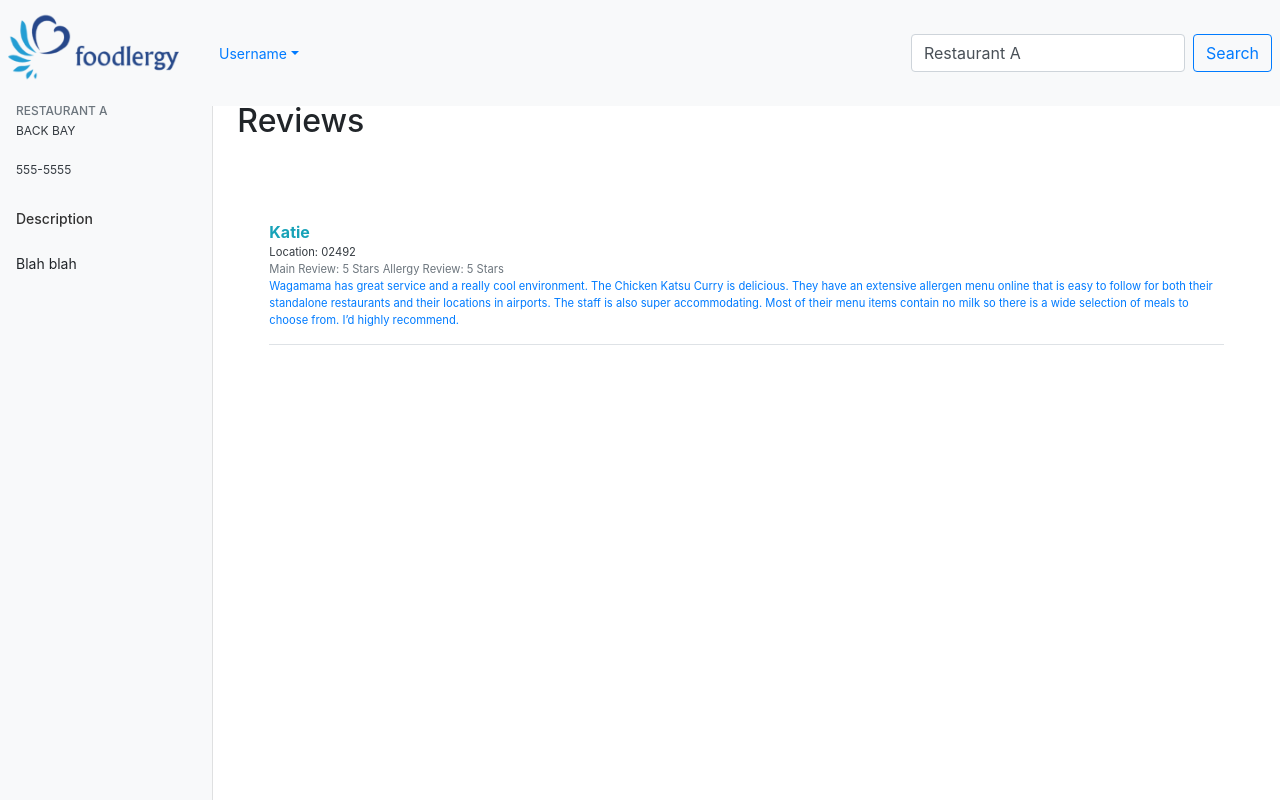
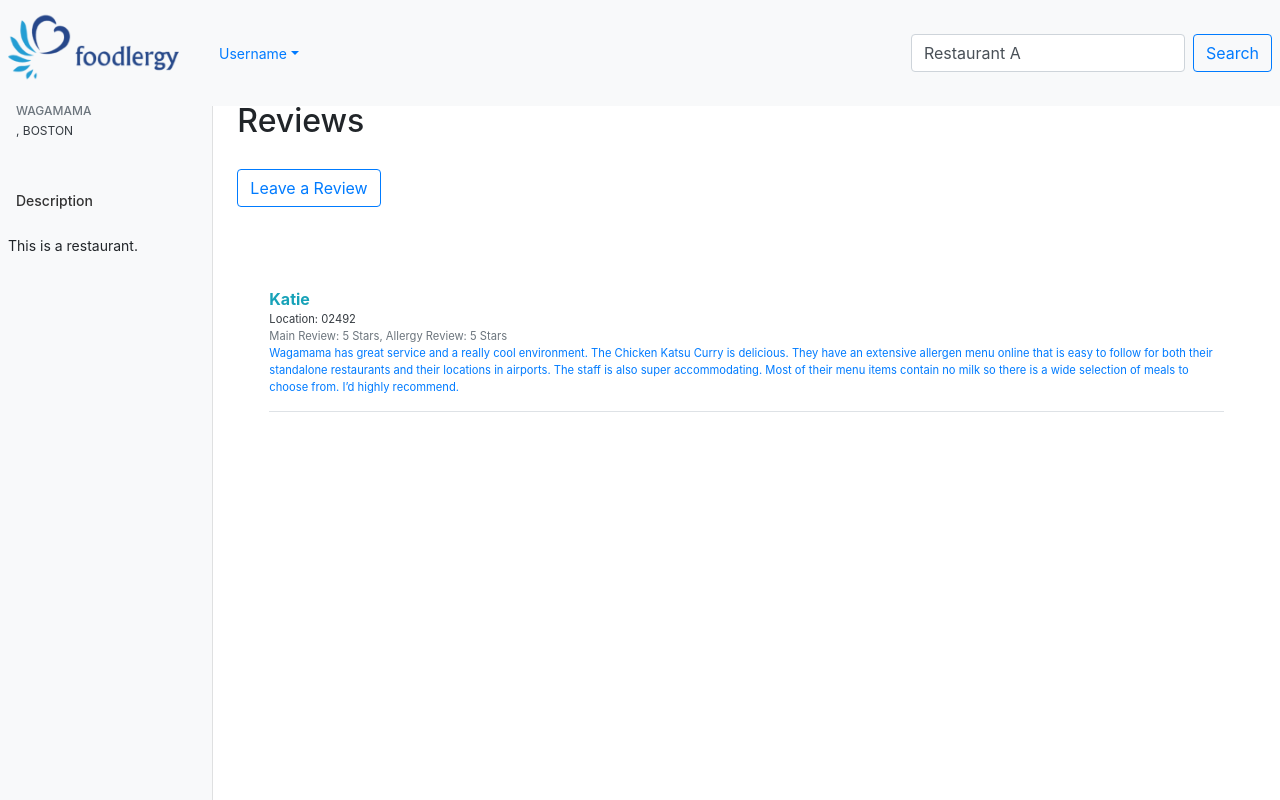
Before and after one commit to emmafw/Cute-Puppy, a PHP site: page /reviews.php?restaurantId=1 in a window 1280 px wide. Run offline with PHP 8.4, Linux system fonts and the light colour scheme; data comes from the database, SQL or seed files in the repository; some libraries are stand-ins or nearby versions.

Commit message:
Added info on review page
next: get allergies filter working on results page

```diff
--- a/reviews.php
+++ b/reviews.php
@@ -3,9 +3,9 @@
 	require_once('config.php');
 
 	$conn = mysqli_connect(DBHOST,DBUSER,DBPASS,DBNAME);
-	$restaurant = "restaurant";
-	$review = "review";
-	$user = "user";
+	//$restaurant = "restaurant";
+	//$review = "review";
+	//$user = "user";
 
 	$restId = $_GET['restaurantId'];
 
@@ -27,6 +27,7 @@
 				if($restId==$row["RestaurantID"]){
 					$entries[] = array($row["FirstName"],$row["Zipcode"],$row["MainStars"],$row["AllergyStars"]); //,$row["Review"]); //review is too long to hold in an array
 					$rev[]= array($row["Review"]);
+					$restaurant = array($row["Name"],$row["Address"],$row["City"],$row["Phone"]);
 				}
 			}
 		}
@@ -110,7 +111,7 @@
 		var restaurantList = [["User A","Back Bay",5,"What a cool place wow","Nut Free, No Soy"],["User B","Brookline",3,"Not as good as Burger King","No Dairy Free Alternatives, Peanut Free"]];
 		var userList = <?php echo json_encode($entries); ?>; //user id, restaurant id, allergy stars
 		var review = <?php echo json_encode($rev); ?>;
-		var restId = <?php echo ($restId); ?>;
+		var restaurant = <?php echo json_encode($restaurant); ?>;
 		//fix later to show the username rather than ID
 		window.onload=function(){
 			//sorting
@@ -132,6 +133,14 @@
 			}
 			return frag;
 			}
+
+			//insert restaurant info
+			var name = document.getElementById("name");
+			var address = document.getElementById("address");
+			var phone = document.getElementById("phone");
+			name.innerHTML = restaurant[0];
+			address.innerHTML = restaurant[1] + ", " + restaurant[2];
+			phone.innerHTML = restaurant[3];
 		}
 
 		function handleChange(){
@@ -148,7 +157,7 @@
 				users[i].innerHTML=userList[i][0];
 				cities[i].innerHTML="Location: " + userList[i][1];
 				allergies[i].innerHTML= "Allergy Review: " + userList[i][3] + " Stars";
-				mains[i].innerHTML="Main Review: " + userList[i][2] + " Stars";
+				mains[i].innerHTML="Main Review: " + userList[i][2] + " Stars, ";
 				reviews[i].innerHTML = review[i][0];
 			}
 
@@ -174,7 +183,7 @@
           </li>
         </ul>
         <form class="form-inline my-2 my-lg-0">
-          <input class="form-control mr-sm-2" type="text" value="Restaurant A" aria-label="Search">
+          <input class="form-control mr-sm-2" type="text" value="Restaurant A" id="search" aria-label="Search">
           <button class="btn btn-outline-primary my-2 my-sm-0" type="submit">Search</button>
         </form>
       </div>
@@ -186,16 +195,15 @@
         <nav class="col-md-2 d-none d-md-block bg-light sidebar">
           <div class="sidebar-sticky">
 				<h3 class="sidebar-heading d-flex justify-content-between align-items-center px-3 mt-5 mb-1 text-muted">
-              <span>Restaurant A</span>
+              <span id="name">Restaurant A</span>
 				</h3>
-				<a class="text-dark sidebar-heading d-flex px-3" href="#">Back Bay</a><br/> <!-- show maps on side maybe-->
-				<span class="text-dark sidebar-heading d-flex px-3 phone">555-5555</span><br/>
-
+				<a class="text-dark sidebar-heading d-flex px-3" id="address" href="#">Back Bay</a><br/> <!-- show maps on side maybe-->
+				<span class="text-dark sidebar-heading d-flex px-3" id="phone">555-5555</span><br/>
 				<p class="nav-link">
                   Description
                 </p>
-				<div class="px-3">
-					Blah blah
+				<div class="px-2">
+					This is a restaurant.
 				</div>
             </div>
         </nav>
@@ -206,7 +214,7 @@
 
           <canvas class="my-4 chartjs-render-monitor" id="myChart" width="732" height="308" style="display: block; height: 5px; width: 586px;"></canvas>
 
-          <h2>Reviews</h2>
+          <h2>Reviews</h2> <br/> <button class="btn btn-outline-primary my-2 my-sm-0">Leave a Review</button>
 
 		  <div class="my-3 p-3 bg-white rounded box-shadow">
 
```
